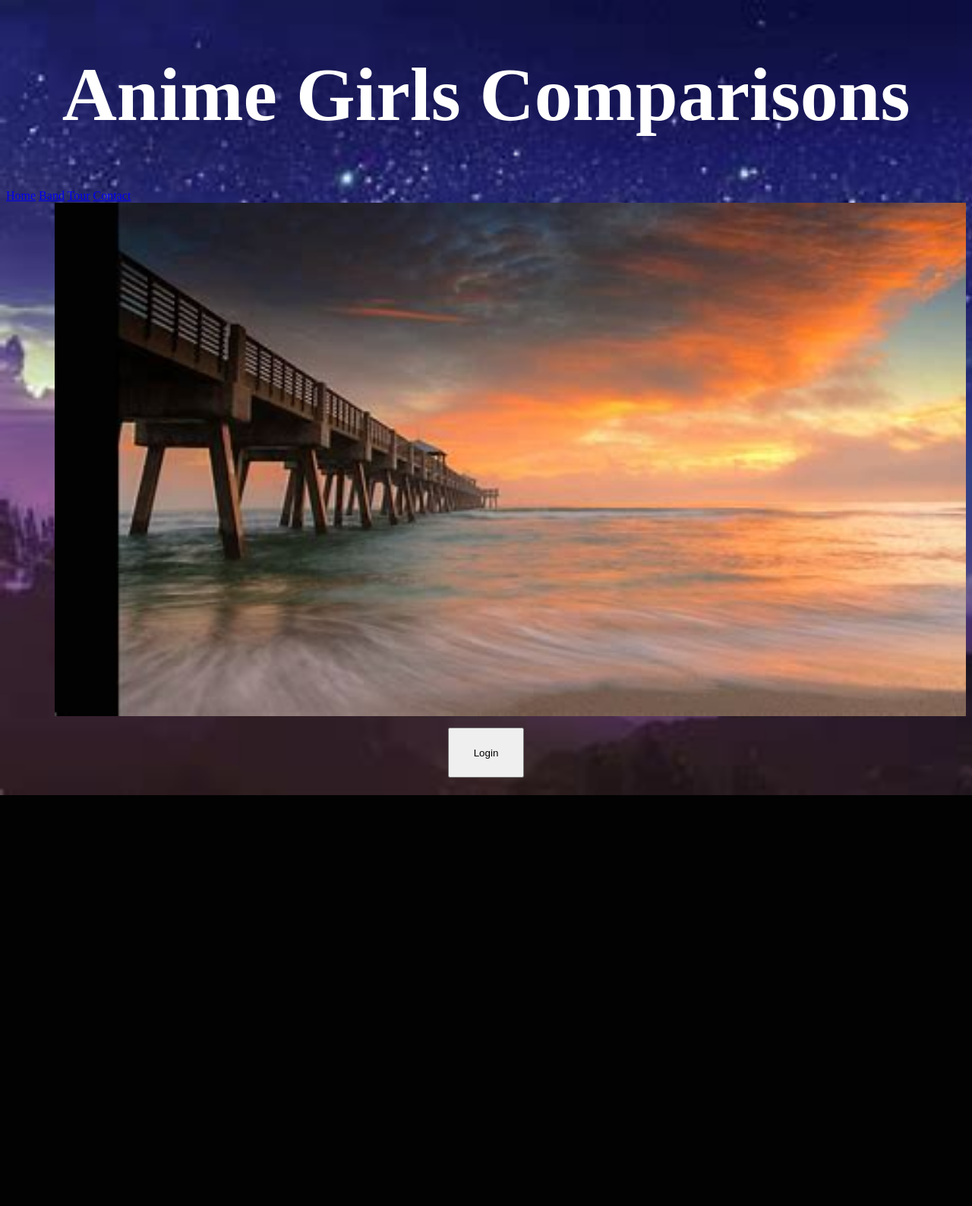
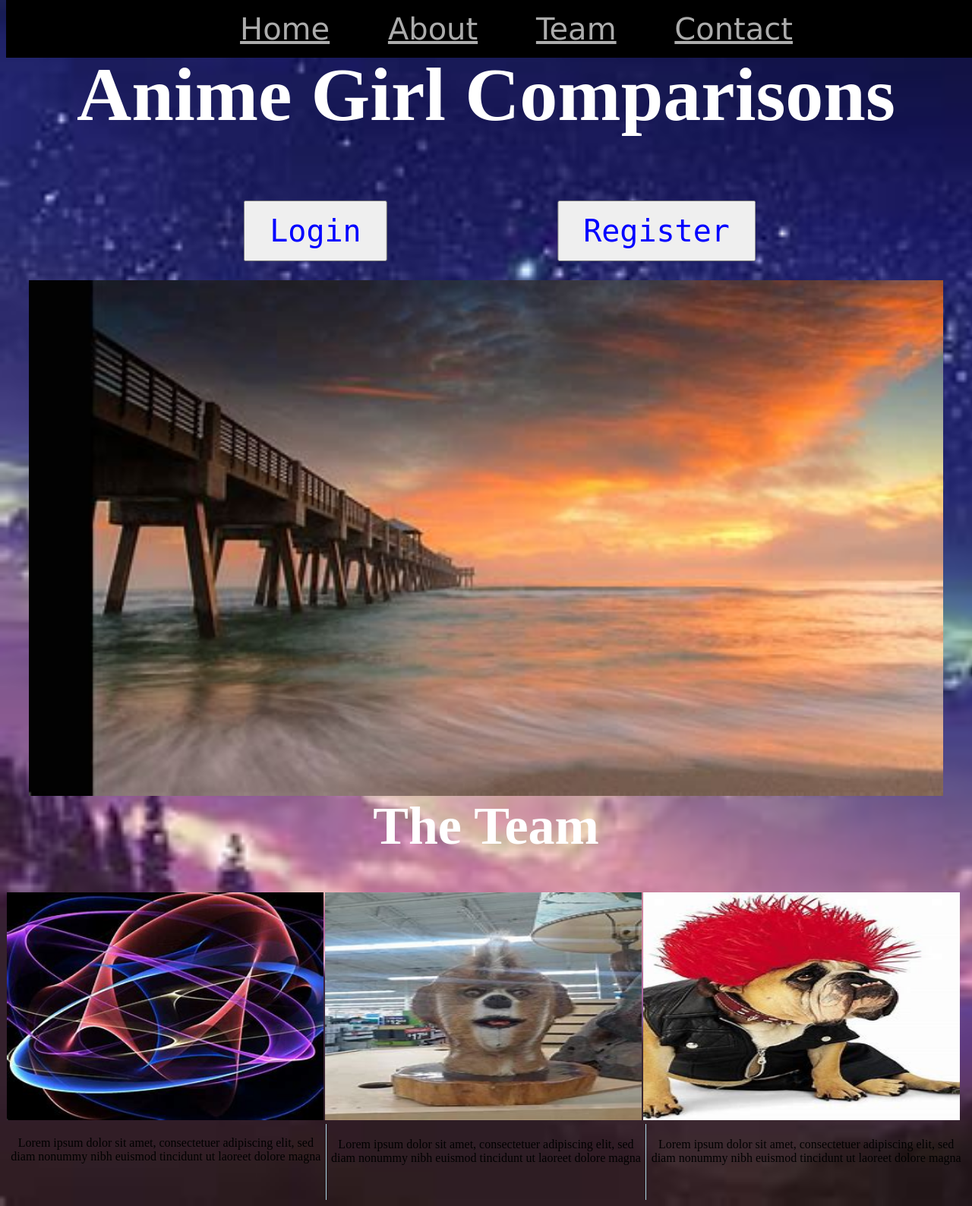
Before and after one commit to PresidentPlant/WoJaDa, a Flask app: page /homepage in a window 1280 px wide. Shown: the whole page at 76% size. Before the commit the page ends 1047 px from the top, so only its background shows below. Run offline with Flask 2, Linux system fonts and the light colour scheme.

Commit message:
Modified Homepage, added team desc 11/18

```diff
--- a/static/style.css
+++ b/static/style.css
@@ -1,13 +1,59 @@
 .button {
   border: none;
-  color: white;
+  padding: 15px 32px;
+  font-size: 40px;
+  display: flex;
+  justify-content: center;
+  align-items: center;
+}
+
+.button-item {
+  color: blue;
+  font-size: 40px;
+  font-family: monospace;
+  padding: 15px 32px;
+}
+
+.header {
+  background: black;
   padding: 15px 32px;
   text-align: center;
-  text-decoration: none;
-  display: grid;
+  color: whitesmoke;
   font-size: 40px;
-  margin: auto;
-  cursor: pointer;
-  width:100px;
-  height: 66px;
+  font-family: Verdana, Geneva, Tahoma, sans-serif;
 }
+
+.header-item {
+  background: black;
+  padding: 15px 32px;
+  opacity: 70%;
+  text-align: center;
+  color: whitesmoke;
+  font-size: 40px;
+  font-family: Verdana, Geneva, Tahoma, sans-serif;
+}
+
+.header-item:hover {
+  background: gray;
+}
+
+.col3 {
+  width: 100%;
+  text-align: center;
+  column-count: 3;
+  column-gap: 1px;
+  column-rule: 1px solid lightblue;
+}
+
+.column {
+  float: left;
+  width: 33%;
+  padding: 1px;
+}
+
+/* Clearfix (clear floats) */
+.row::after {
+  content: "";
+  clear: both;
+  display: table;
+}
--- a/templates/index.html
+++ b/templates/index.html
@@ -13,39 +13,61 @@
     </style>
   </head>
   <body>
-    <h1 style="font-size: 100px; text-align: center; color: white">
-      Anime Girls Comparisons
-    </h1>
-    <nav class="w3-bar w3-black">
-      <a href="#home" class="w3-button w3-bar-item">Home</a>
-      <a href="#band" class="w3-button w3-bar-item">Band</a>
-      <a href="#tour" class="w3-button w3-bar-item">Tour</a>
-      <a href="#contact" class="w3-button w3-bar-item">Contact</a>
+
+    <nav class = "header" style="position:fixed; top:0px; width:100%">
+      <a href="#home" class = "header-item">Home</a>
+      <a href="#about" class = "header-item">About</a>
+      <a href="#team" class = "header-item">Team</a>
+      <a href="#contact" class = "header-item">Contact</a>
     </nav>
 
-    <section class="imgs">
+    <h1 id="home" style="font-size: 100px; text-align: center; color: white">
+      Anime Girl Comparisons
+    </h1>
+    <div class="button">
+      <button class="button-item" style="-ms-transform: translate(-50%, 0%);transform: translate(-50%, 0%)">Login</button>
+      <button class="button-item" style="-ms-transform: translate(50%, 0%);transform: translate(50%, 0%)">Register</button>
+    </div>
+
+    <section style="padding:10px 30px">
       <img
         class="mySlides"
         src="../static/assets/1.jfif"
         style="float: right"
-        width="1200px"
+        width=100%
       />
       <img
         class="mySlides"
         src="../static/assets/2.jfif"
         style="float: right"
-        width="1200px"
+        width=100%
       />
       <img
         class="mySlides"
         src="../static/assets/3.jfif"
         style="float: right"
-        width="1200px"
+        width=100%
       />
     </section>
 
-    <div class="button">
-      <button type="button">Login</button>
+    <h1 style="font-size: 70px; text-align: center; color: white">The Team</h1>
+
+    <div id="team" class="row">
+      <div class="column">
+        <img src="../static/assets/test1.jfif" style="width:100%; height:300px">
+      </div>
+      <div class="column">
+        <img src="../static/assets/test2.jfif" style="width:100%; height:300px">
+      </div>
+      <div class="column">
+        <img src="../static/assets/test3.jfif" style="width:100%; height:300px">
+      </div>
+    </div>
+
+    <div class="col3" style="width:100%; height:100px">
+      <p>Lorem ipsum dolor sit amet, consectetuer adipiscing elit, sed diam nonummy nibh euismod tincidunt ut laoreet dolore magna</p>
+      <p><br>Lorem ipsum dolor sit amet, consectetuer adipiscing elit, sed diam nonummy nibh euismod tincidunt ut laoreet dolore magna</p>
+      <p><br>Lorem ipsum dolor sit amet, consectetuer adipiscing elit, sed diam nonummy nibh euismod tincidunt ut laoreet dolore magna</p>
     </div>
 
     <script>
```
Also changed, not shown: static/assets/test1.jfif (added), static/assets/test2.jfif (added), static/assets/test3.jfif (added).
